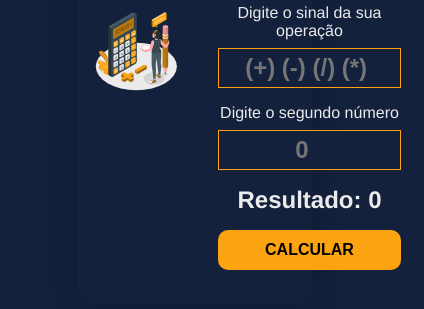
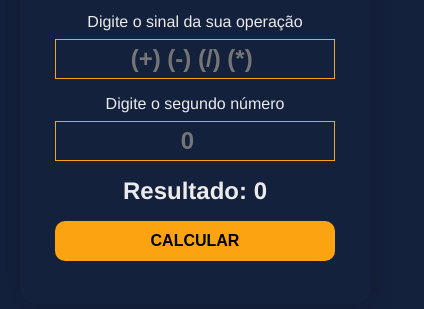
Before and after one commit to j0natanferreira/calculadora-dinamica, a plain HTML site: page index.html in a window 390 px wide. Shown: the part 371-680 px from the top of the page, 424 px wide, since content can reach past the window. Drawn offline with Linux system fonts and the light colour scheme.

Commit message:
Atualização

```diff
--- a/assets/scrip.js
+++ b/assets/scrip.js
@@ -33,6 +33,9 @@ function calculadora() {
         parseInt(document.querySelector(".num1").value = "");
         parseInt(document.querySelector(".sinal").value = "");
         parseInt(document.querySelector(".num2").value = "");
+    }else {
+        alert("Caractere inválido!")
+        parseInt(document.querySelector(".sinal").value = "");
     }
 
     console.log(total)
--- a/assets/style.css
+++ b/assets/style.css
@@ -112,3 +112,14 @@ body {
 
     color: #EBEBEB;
 }
+
+@media only screen and (max-width: 820px){
+    .left{
+        display: none;
+    }
+
+    .container{
+        width: 90%;
+        height: 60%;
+    }
+}
--- a/index.html
+++ b/index.html
@@ -20,7 +20,7 @@
 
                 <!-- Sinal de operação -->
                 <label for="">Digite o sinal da sua operação</label>
-                <input type="text" placeholder="(+) (-) (/) (*) " class="sinal">
+                <input type="text" placeholder="(+) (-) (/) (*) " class="sinal" max="1">
 
                 <!-- Segundo numero -->
                 <label for="">Digite o segundo número</label>
```
